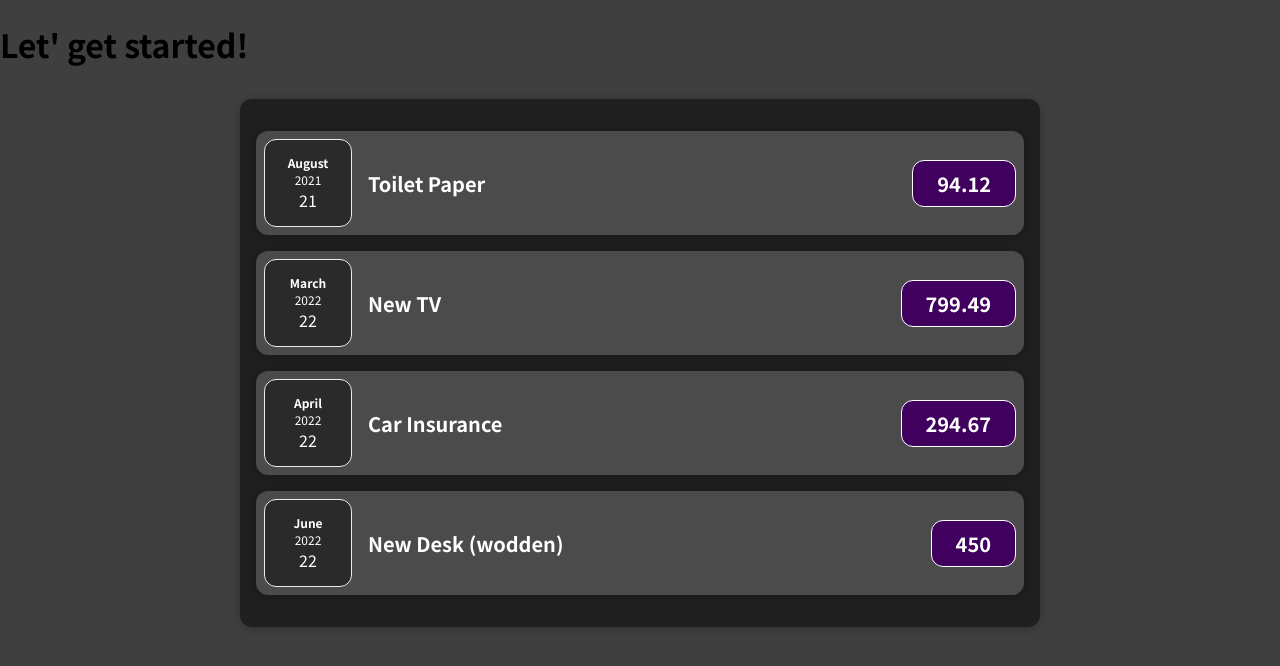
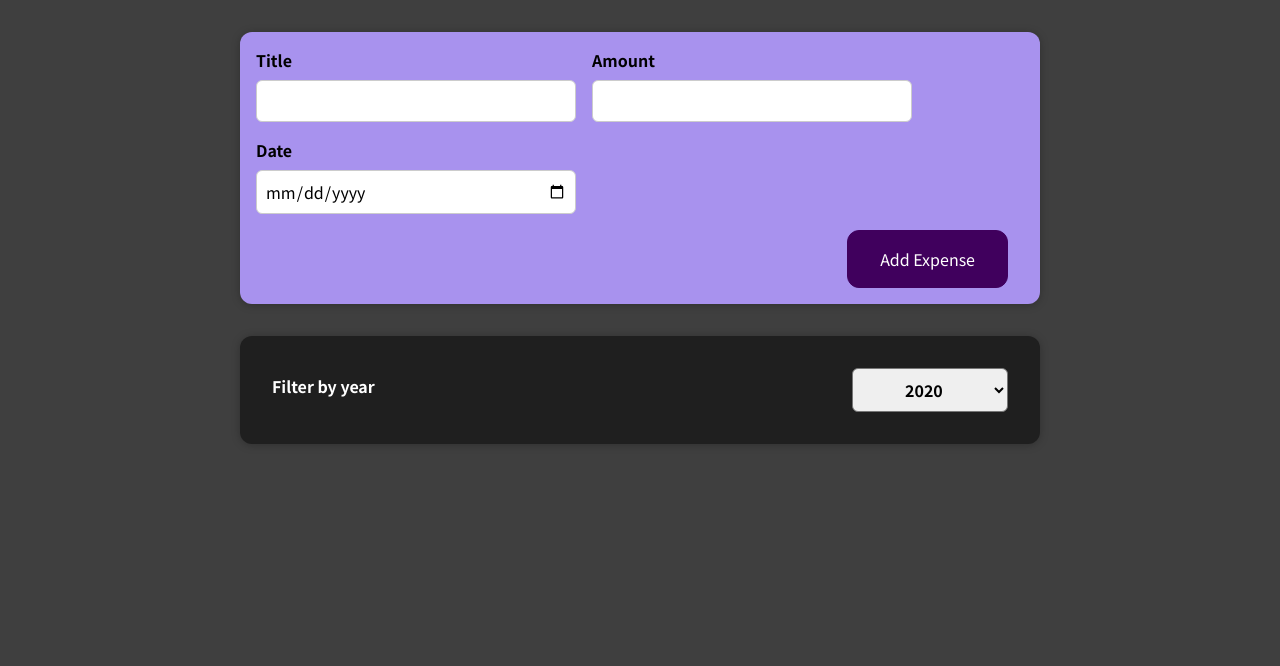
Before and after one commit to lairaalmas/udemy-expense-tracker, a React (Create React App) app: page / in a window 1280 px wide. Shown: the top 666 px of the page. Built offline with nearby package versions, Linux system fonts and the light colour scheme.

Commit message:
creating filter and managing lists

```diff
--- a/package.json
+++ b/package.json
@@ -1,5 +1,5 @@
 {
-  "name": "react-complete-guide",
+  "name": "expense-tracker",
   "version": "0.1.0",
   "private": true,
   "dependencies": {
--- a/src/App.js
+++ b/src/App.js
@@ -1,8 +1,9 @@
+import { useState } from "react";
 import "./components/Expenses/ExpenseItem";
-import ExpenseList from "./components/Expenses/ExpenseList";
+import Expenses from "./components/Expenses/Expenses";
+import NewExpense from "./components/NewExpense";
 
-const App = () => {
-  const expenses = [
+const DUMMY_EXPENSES = [
   {
     id: "e1",
     title: "Toilet Paper",
@@ -28,10 +29,20 @@
     date: new Date(2022, 5, 12),
   },
 ];
+
+const App = () => {
+  const [expenses, setExpenses] = useState(DUMMY_EXPENSES);
+
+  const addExpenseHadler = (expense) => {
+    setExpenses((prev) => {
+      return [...prev, expense];
+    });
+    console.log(expenses);
+  };
   return (
     <div>
-      <h1>Let' get started!</h1>
-      <ExpenseList expenses={expenses} />
+      <NewExpense onAddExpense={addExpenseHadler} />
+      <Expenses expenses={expenses} />
     </div>
   );
 };
--- a/src/components/Expenses/ExpenseItem/index.js
+++ b/src/components/Expenses/ExpenseItem/index.js
@@ -1,3 +1,4 @@
+import React, { useState } from "react";
 import ExpenseDate from "../ExpenseDate";
 import Card from "../../UI/Card";
 import "./ExpenseItem.css";
--- a/src/components/Expenses/ExpenseList/index.js
+++ /dev/null
@@ -1,21 +0,0 @@
-import Card from "../../UI/Card";
-import ExpenseItem from "../ExpenseItem";
-import "./ExpenseList.css";
-
-const ExpenseList = (props) => {
-  return (
-    <Card className="expenses">
-      {props.expenses.map((expense) => {
-        return (
-          <ExpenseItem
-            title={expense.title}
-            date={expense.date}
-            amount={expense.amount}
-          />
-        );
-      })}
-    </Card>
-  );
-};
-
-export default ExpenseList;
--- /dev/null
+++ b/src/components/Expenses/Expenses/index.js
@@ -0,0 +1,41 @@
+import { useState } from "react";
+import Card from "../../UI/Card";
+import ExpenseItem from "../ExpenseItem";
+import ExpensesFilter from "../ExpensesFilter";
+import "./Expenses.css";
+
+const Expenses = (props) => {
+  const [filteredYear, setFilteredYear] = useState("2020");
+
+  const filteredExpenses = props.expenses.filter((expense) => {
+    return expense.date.getFullYear().toString() === filteredYear;
+  });
+
+  const filterChangeHandler = (selectedYear) => {
+    setFilteredYear(selectedYear);
+  };
+
+  return (
+    <div>
+      <Card className="expenses">
+        <ExpensesFilter
+          expenses={props.expenses}
+          selected={filteredYear}
+          onChangeFilter={filterChangeHandler}
+        />
+        {filteredExpenses.map((expense) => {
+          return (
+            <ExpenseItem
+              key={expense.id}
+              title={expense.title}
+              date={expense.date}
+              amount={expense.amount}
+            />
+          );
+        })}
+      </Card>
+    </div>
+  );
+};
+
+export default Expenses;
--- /dev/null
+++ b/src/components/Expenses/ExpensesFilter/ExpensesFilter.css
@@ -0,0 +1,24 @@
+.expenses-filter {
+  color: white;
+  padding: 0 1rem;
+}
+
+.expenses-filter__control {
+  display: flex;
+  width: 100%;
+  align-items: center;
+  justify-content: space-between;
+  margin: 1rem 0;
+}
+
+.expenses-filter label {
+  font-weight: bold;
+  margin-bottom: 0.5rem;
+}
+
+.expenses-filter select {
+  font: inherit;
+  padding: 0.5rem 3rem;
+  font-weight: bold;
+  border-radius: 6px;
+}
--- /dev/null
+++ b/src/components/Expenses/ExpensesFilter/index.js
@@ -0,0 +1,23 @@
+import "./ExpensesFilter.css";
+
+const ExpensesFilter = (props) => {
+  const dropdownChangeHanldler = (e) => {
+    props.onChangeFilter(e.target.value);
+  };
+
+  return (
+    <div className="expenses-filter">
+      <div className="expenses-filter__control">
+        <label>Filter by year</label>
+        <select value={props.selected} onChange={dropdownChangeHanldler}>
+          <option value="2022">2022</option>
+          <option value="2021">2021</option>
+          <option value="2020">2020</option>
+          <option value="2019">2019</option>
+        </select>
+      </div>
+    </div>
+  );
+};
+
+export default ExpensesFilter;
--- /dev/null
+++ b/src/components/NewExpense/ExpenseForm/ExpenseForm.css
@@ -0,0 +1,26 @@
+.new-expense__controls {
+  display: flex;
+  flex-wrap: wrap;
+  gap: 1rem;
+  margin-bottom: 1rem;
+  text-align: left;
+}
+
+.new-expense__control label {
+  font-weight: bold;
+  margin-bottom: 0.5rem;
+  display: block;
+}
+
+.new-expense__control input {
+  font: inherit;
+  padding: 0.5rem;
+  border-radius: 6px;
+  border: 1px solid #ccc;
+  width: 20rem;
+  max-width: 100%;
+}
+
+.new-expense__actions {
+  text-align: right;
+}
--- /dev/null
+++ b/src/components/NewExpense/ExpenseForm/index.js
@@ -0,0 +1,87 @@
+import React, { useState } from "react";
+import "./ExpenseForm.css";
+
+const ExpenseForm = (props) => {
+  const [title, setTitle] = useState("");
+  const [amount, setAmount] = useState("");
+  const [date, setDate] = useState("");
+
+  const titleChangeHandler = (e) => {
+    setTitle(e.target.value);
+  };
+  const amountChangeHandler = (e) => {
+    setAmount(e.target.value);
+  };
+  const dateChangeHandler = (e) => {
+    setDate(e.target.value);
+  };
+
+  const submitHandler = (e) => {
+    e.preventDefault();
+
+    const expenseData = {
+      title: title,
+      amount: amount,
+      date: new Date(date),
+    };
+
+    props.onSaveExpenseData(expenseData);
+
+    setTitle("");
+    setAmount("");
+    setDate("");
+  };
+
+  return (
+    <form
+      onSubmit={(e) => {
+        submitHandler(e);
+      }}
+    >
+      <div className="new-expense__controls">
+        <div className="new-expense__control">
+          <label>Title</label>
+          <input
+            type="text"
+            onChange={(e) => {
+              titleChangeHandler(e);
+            }}
+            value={title}
+          />
+        </div>
+
+        <div className="new-expense__control">
+          <label>Amount</label>
+          <input
+            type="number"
+            min="0.01"
+            step="0.01"
+            onChange={(e) => {
+              amountChangeHandler(e);
+            }}
+            value={amount}
+          />
+        </div>
+
+        <div className="new-expense__control">
+          <label>Date</label>
+          <input
+            type="date"
+            min="2000-01-01"
+            max="2030-12-31"
+            onChange={(e) => {
+              dateChangeHandler(e);
+            }}
+            value={date}
+          />
+        </div>
+      </div>
+
+      <div className="new-expense__actions">
+        <button type="submit">Add Expense</button>
+      </div>
+    </form>
+  );
+};
+
+export default ExpenseForm;
--- /dev/null
+++ b/src/components/NewExpense/NewExpense.css
@@ -0,0 +1,38 @@
+.new-expense {
+  background-color: #a892ee;
+  padding: 1rem;
+  margin: 2rem auto;
+  width: 50rem;
+  max-width: 95%;
+  border-radius: 12px;
+  text-align: center;
+  box-shadow: 0 1px 8px rgba(0, 0, 0, 0.25);
+}
+
+.new-expense button {
+  font: inherit;
+  cursor: pointer;
+  padding: 1rem 2rem;
+  border: 1px solid #40005d;
+  background-color: #40005d;
+  color: white;
+  border-radius: 12px;
+  margin-right: 1rem;
+}
+
+.new-expense button:hover,
+.new-expense button:active {
+  background-color: #510674;
+  border-color: #510674;
+}
+
+.new-expense button.alternative {
+  color: #220131;
+  border-color: transparent;
+  background-color: transparent;
+}
+
+.new-expense button.alternative:hover,
+.new-expense button.alternative:active {
+  background-color: #ddb3f8;
+}
--- /dev/null
+++ b/src/components/NewExpense/index.js
@@ -0,0 +1,21 @@
+import ExpenseForm from "./ExpenseForm";
+
+import "./NewExpense.css";
+
+const NewExpense = (props) => {
+  const saveExpenseDataHandler = (enteredExpenseData) => {
+    const expenseData = {
+      ...enteredExpenseData,
+      id: Math.random().toString(),
+    };
+    props.onAddExpense(expenseData);
+  };
+
+  return (
+    <div className="new-expense">
+      <ExpenseForm onSaveExpenseData={saveExpenseDataHandler} />
+    </div>
+  );
+};
+
+export default NewExpense;
```
Also changed, not shown: src/components/Expenses/Expenses/Expenses.css (renamed from src/components/Expenses/ExpenseList/ExpenseList.css), 1 other file (tests, documents, lock files or other folders). Lines whose indentation alone changed are shown as unchanged.
